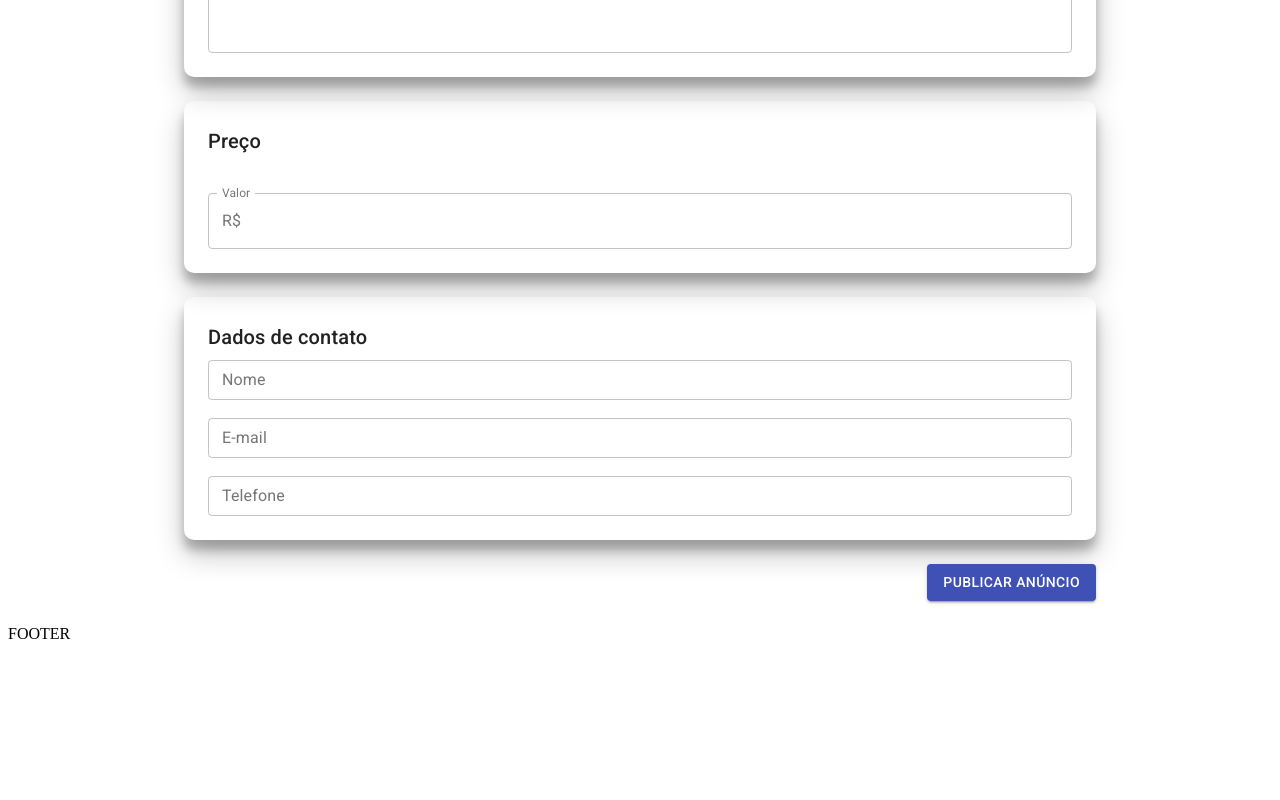
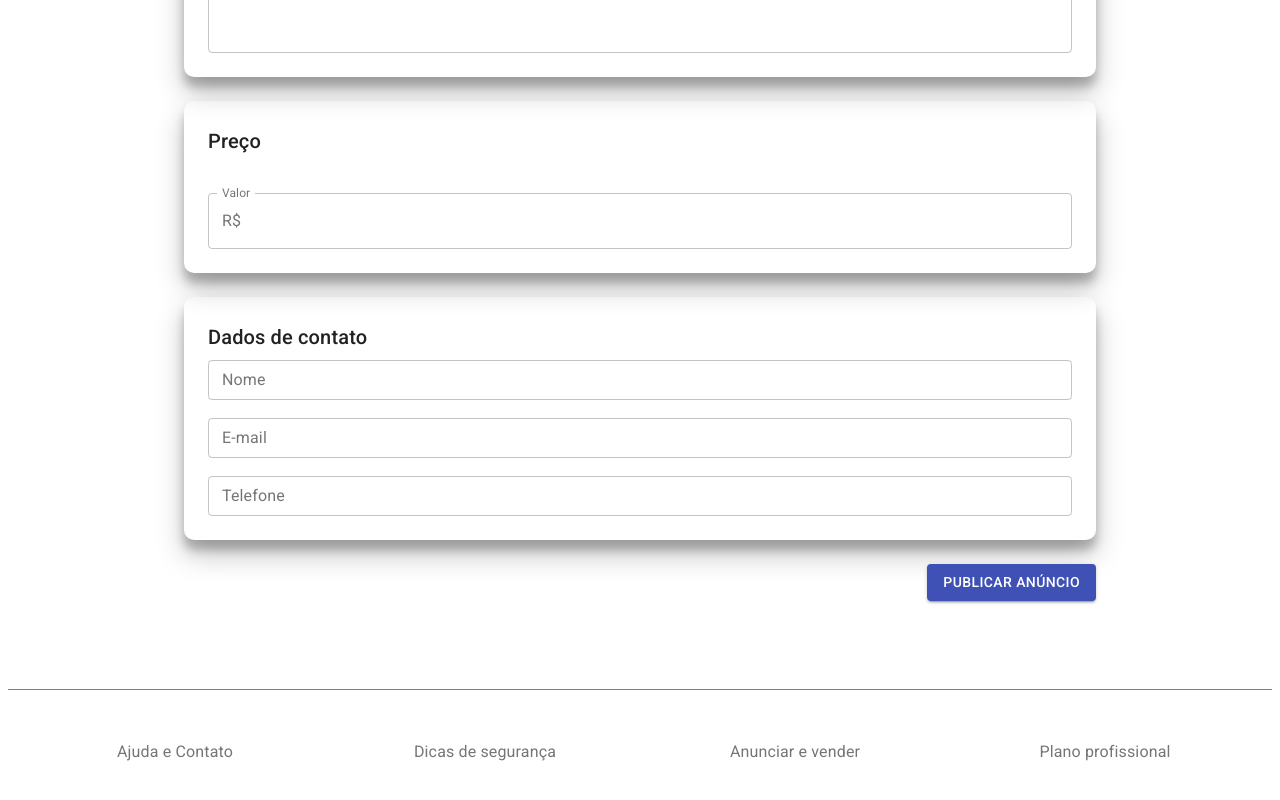
Before and after one commit to Juciano-Farias/anunx, a Next.js app: page /user/publish in a window 1280 px wide. Shown: the part 1021-1821 px from the top of the page. Before the commit the page ends 1672 px from the top, so only its background shows below. Built offline with nearby package versions, Linux system fonts and the light colour scheme.

Commit message:
Criando componente Footer e adicionando no template default

```diff
--- /dev/null
+++ b/src/components/Footer.js
@@ -0,0 +1,55 @@
+import { Box, Container, Grid, Link, Typography } from "@material-ui/core"
+import { makeStyles } from "@material-ui/core"
+
+const useStyles = makeStyles((theme) => ({
+    footer: {
+        borderTop: `1px solid gray`,
+        marginTop: theme.spacing(8),
+        paddingTop: theme.spacing(3),
+        paddingBottom: theme.spacing(3),
+        [theme.breakpoints.up('sm')]: {
+            paddingTop: theme.spacing(6),
+            paddingBottom: theme.spacing(6),
+        }
+    }
+}))
+
+const Footer = () => {
+    const classes = useStyles()
+    return(
+        <Container maxWidth="lg" component="footer" className={classes.footer}>
+            <Grid container spacing={3}>
+                <Grid item xs={6} sm={3}>
+                    <Box textAlign="center">
+                        <Link href="" passHref>
+                           <Typography color="textSecondary" variant="subtitle1">Ajuda e Contato</Typography>
+                        </Link>
+                    </Box>
+                </Grid>
+                <Grid item xs={6} sm={3}>
+                    <Box textAlign="center">
+                        <Link href="" passHref>
+                            <Typography color="textSecondary" variant="subtitle1">Dicas de segurança</Typography>
+                        </Link>
+                    </Box>
+                </Grid>
+                <Grid item xs={6} sm={3}>
+                    <Box textAlign="center">
+                        <Link href="" passHref>
+                        <Typography color="textSecondary" variant="subtitle1">Anunciar e vender</Typography>
+                        </Link>
+                    </Box>
+                </Grid>
+                <Grid item xs={6} sm={3}>
+                    <Box textAlign="center">
+                        <Link href="" passHref>
+                        <Typography color="textSecondary" variant="subtitle1">Plano profissional</Typography>
+                        </Link>
+                    </Box>
+                </Grid>
+            </Grid>
+        </Container>
+    )
+}
+
+export default Footer
--- a/src/templates/Default.js
+++ b/src/templates/Default.js
@@ -1,11 +1,12 @@
 import Header from '../components/Header'
+import Footer from '../components/Footer'
 
 const Default = ({ children }) => {
     return(
         <>
             <Header />
             {children}
-            <footer>FOOTER</footer>
+            <Footer />
         </>
     )
 }
```
